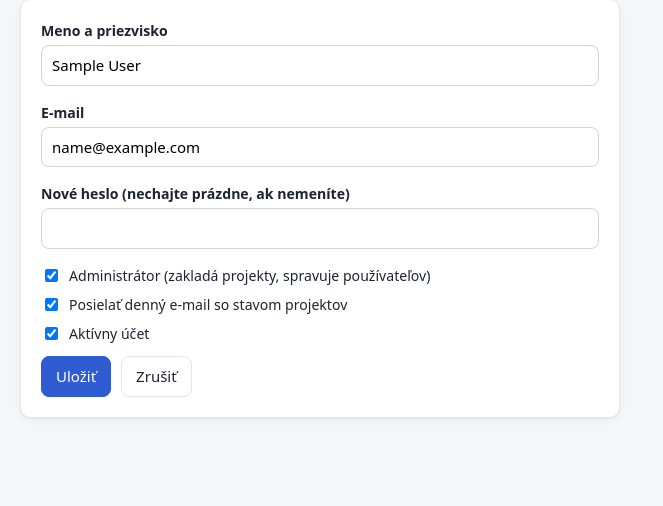
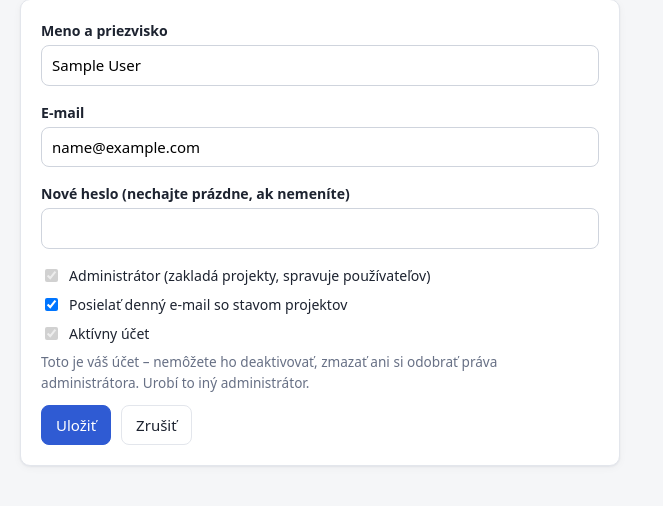
Before and after one commit to Patrik1379/uag.sklad, a Flask app: page /pouzivatelia/1 in a window 1280 px wide. Shown: the part 144-650 px from the top of the page, without its empty margins (0-663 px from the left). Run offline with Flask 3, Linux system fonts and the light colour scheme; the visitor is signed in with stand-in values (Sample User, id 1); data comes from the database, SQL or seed files in the repository; data that the repository does not hold is empty.

Commit message:
Projekty: deaktivácia a mazanie používateľov

```diff
--- a/projekt_manager/app/templates/user_form.html
+++ b/projekt_manager/app/templates/user_form.html
@@ -9,9 +9,11 @@
     <div class="field"><label for="email">E-mail</label><input type="email" id="email" name="email" value="{{ user.email if user else '' }}" required></div>
     <div class="field"><label for="password">{{ 'Nové heslo (nechajte prázdne, ak nemeníte)' if user and user.id else 'Heslo (min. 8 znakov)' }}</label>
       <input type="password" id="password" name="password" autocomplete="new-password" {{ '' if user and user.id else 'required' }}></div>
-    <label class="check"><input type="checkbox" name="is_admin" {{ 'checked' if user and user.is_admin }}> Administrátor (zakladá projekty, spravuje používateľov)</label>
+    {% set me = user and user.id == current_user.id %}
+    <label class="check"><input type="checkbox" name="is_admin" {{ 'checked' if user and user.is_admin }} {{ 'disabled' if me }}> Administrátor (zakladá projekty, spravuje používateľov)</label>
     <label class="check"><input type="checkbox" name="daily_report" {{ 'checked' if not user or user.daily_report }}> Posielať denný e-mail so stavom projektov</label>
-    <label class="check"><input type="checkbox" name="active" {{ 'checked' if not user or user.active }}> Aktívny účet</label>
+    <label class="check"><input type="checkbox" name="active" {{ 'checked' if not user or user.active }} {{ 'disabled' if me }}> Aktívny účet</label>
+    {% if me %}<p class="small muted" style="margin:4px 0 0">Toto je váš účet – nemôžete ho deaktivovať, zmazať ani si odobrať práva administrátora. Urobí to iný administrátor.</p>{% endif %}
     <div class="actions" style="margin-top:12px"><button class="btn btn-primary">Uložiť</button><a class="btn" href="{{ url_for('main.users') }}">Zrušiť</a></div>
   </form>
 </div>
--- a/projekt_manager/app/views.py
+++ b/projekt_manager/app/views.py
@@ -811,6 +811,8 @@ def user_edit(user_id=None):
         dup = query("SELECT id FROM users WHERE email = ? AND id <> ?", (email, user_id or 0), one=True)
         if dup:
             errors.append("Používateľ s týmto e-mailom už existuje.")
+        if user and user["is_admin"] and user["active"] and (not active or not is_admin) and _admins_left(user_id) == 0:
+            errors.append("Toto je posledný aktívny administrátor – nedá sa deaktivovať ani mu odobrať práva.")
         if not errors:
             if user:
                 execute("UPDATE users SET name=?, email=?, is_admin=?, active=?, daily_report=? WHERE id=?",
@@ -828,6 +830,25 @@ def user_edit(user_id=None):
                 "active": active, "daily_report": daily, "id": user_id}
     impact = _user_impact(user_id) if user_id else None
     return render_template("user_form.html", user=user, impact=impact)
+
+
+def _admins_left(except_id):
+    return query("SELECT COUNT(*) FROM users WHERE is_admin = 1 AND active = 1 AND id <> ?", (except_id,), one=True)[0]
+
+
+@bp.route("/pouzivatelia/<int:user_id>/aktivny", methods=["POST"])
+@admin_required
+def user_toggle(user_id):
+    """Rýchle zablokovanie / povolenie účtu priamo zo zoznamu používateľov."""
+    user = query("SELECT * FROM users WHERE id = ?", (user_id,), one=True) or abort(404)
+    if user_id == g.user["id"]:
+        flash("Vlastný účet nemôžete deaktivovať.", "error")
+    elif user["active"] and user["is_admin"] and _admins_left(user_id) == 0:
+        flash("Toto je posledný aktívny administrátor – nedá sa deaktivovať.", "error")
+    else:
+        execute("UPDATE users SET active = ? WHERE id = ?", (0 if user["active"] else 1, user_id))
+        flash(f"Účet {user['name']} bol {'deaktivovaný' if user['active'] else 'znova aktivovaný'}.", "success")
+    return redirect(url_for("main.users"))
 
 
 def _user_impact(user_id):
@@ -857,6 +878,17 @@ def user_delete(user_id):
     for row in query("SELECT project_id FROM project_members WHERE user_id = ?", (user_id,)):
         log_event(row["project_id"], f"Používateľ {user['name']} bol odstránený – jeho otvorené úlohy sú nepridelené.")
     # zmazanie: členstvá v projektoch sa odstránia, úlohy/dokumenty/história ostanú bez priradenej osoby
+    # (odkazy upravíme aj ručne – staršie databázy nemusia mať pravidlá ON DELETE)
+    for sql in ("DELETE FROM project_members WHERE user_id = ?", "DELETE FROM project_installers WHERE user_id = ?",
+                "UPDATE projects SET created_by_id = NULL WHERE created_by_id = ?",
+                "UPDATE tasks SET assignee_id = NULL WHERE assignee_id = ?",
+                "UPDATE tasks SET created_by_id = NULL WHERE created_by_id = ?",
+                "UPDATE subtasks SET done_by_id = NULL WHERE done_by_id = ?",
+                "UPDATE subtasks SET created_by_id = NULL WHERE created_by_id = ?",
+                "UPDATE task_comments SET user_id = NULL WHERE user_id = ?",
+                "UPDATE documents SET uploaded_by_id = NULL WHERE uploaded_by_id = ?",
+                "UPDATE project_log SET user_id = NULL WHERE user_id = ?"):
+        execute(sql, (user_id,))
     execute("DELETE FROM users WHERE id = ?", (user_id,))
     flash(f"Používateľ {user['name']} bol zmazaný.", "success")
     return redirect(url_for("main.users"))
```
Also changed, not shown: projekt_manager/app/templates/users.html (+12 -1 lines).
